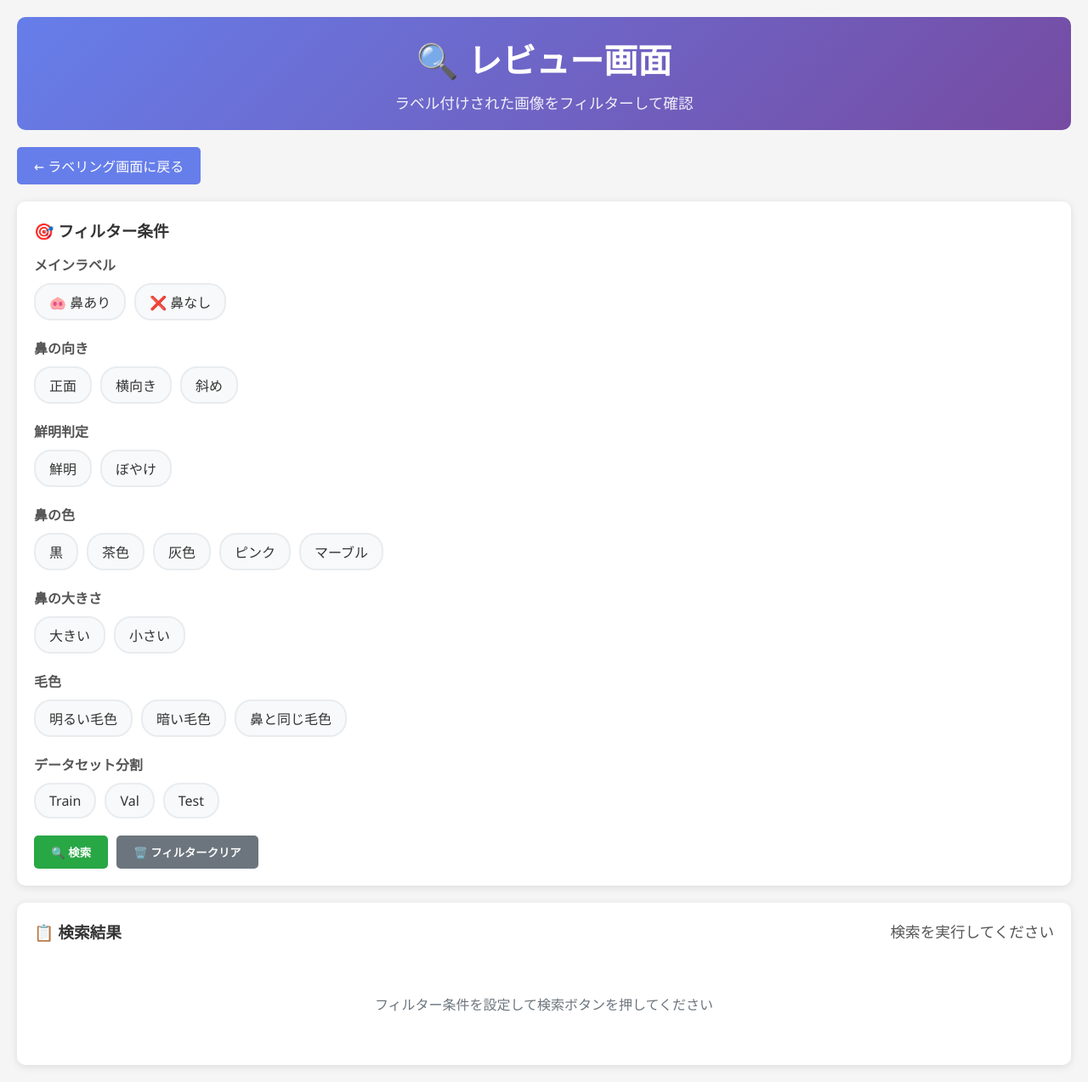
After one commit to abe-masafumi/dog-nose-labeling-admin, a Flask app: page /review in a window 1280 px wide. The commit adds this page. Shown: the whole page at 85% size. Run offline with Flask 3, Linux system fonts and the light colour scheme.

Commit message:
feat: レビュー画面とフィルター機能の実装
- 新しい/reviewルートとレビュー画面テンプレートを追加
- /api/filterエンドポイントでメインラベル、サブラベル、データセット分割によるフィルタリング機能を実装
- メインページからレビュー画面への ナビゲーションリンクを追加
- レスポンシブデザインでフィルター条件選択と検索結果表示機能を実装
- 既存のラベリング機能に影響なく新機能を追加

Co-Authored-By: 安倍将史 <masa455.wv@gmail.com>

```diff
--- a/app.py
+++ b/app.py
@@ -64,6 +64,10 @@ def register_images():
 @app.route('/')
 def index():
     return render_template('index.html')
+
+@app.route('/review')
+def review():
+    return render_template('review.html')
 
 @app.route('/api/images')
 def get_images():
@@ -256,6 +260,57 @@ def export_dataset():
     except Exception as e:
         return jsonify({'error': f'ZIPファイル作成エラー: {str(e)}'}), 500
 
+@app.route('/api/filter')
+def filter_images():
+    """フィルター条件に基づいて画像を検索"""
+    main_label = request.args.get('main_label')
+    sub_labels = request.args.getlist('sub_labels')
+    dataset_split = request.args.get('dataset_split')
+
+    conn = sqlite3.connect('labels.db')
+    cursor = conn.cursor()
+
+    query = '''
+        SELECT i.id, i.filename, i.filepath,
+               l.main_label, l.sub_labels, l.dataset_split
+        FROM images i
+        LEFT JOIN labels l ON i.filepath = l.image_path
+        WHERE 1=1
+    '''
+    params = []
+
+    if main_label:
+        query += ' AND l.main_label = ?'
+        params.append(main_label)
+
+    if dataset_split:
+        query += ' AND l.dataset_split = ?'
+        params.append(dataset_split)
+
+    if sub_labels:
+        for sub_label in sub_labels:
+            query += ' AND l.sub_labels LIKE ?'
+            params.append(f'%"{sub_label}"%')
+
+    query += ' ORDER BY i.id'
+
+    cursor.execute(query, params)
+
+    results = []
+    for row in cursor.fetchall():
+        parsed_sub_labels = json.loads(row[4]) if row[4] else []
+        results.append({
+            'id': row[0],
+            'filename': row[1],
+            'filepath': row[2],
+            'main_label': row[3],
+            'sub_labels': parsed_sub_labels,
+            'dataset_split': row[5]
+        })
+
+    conn.close()
+    return jsonify(results)
+
 @app.route('/images/<path:filename>')
 def serve_image(filename):
     return send_file(os.path.join('images', filename))
--- a/templates/index.html
+++ b/templates/index.html
@@ -476,6 +476,7 @@
                         <button class="export-button" onclick="exportData('yolo')">YOLO</button>
                     </div>
                     <button class="dataset-export" onclick="exportDataset()">📁 データセット出力</button>
+                    <a href="/review" class="nav-button" style="display: inline-block; margin-top: 10px; text-decoration: none;">🔍 レビュー画面</a>
                 </div>
 
                 <div class="shortcuts">
--- /dev/null
+++ b/templates/review.html
@@ -0,0 +1,469 @@
+<!DOCTYPE html>
+<html lang="ja">
+<head>
+    <meta charset="UTF-8">
+    <meta name="viewport" content="width=device-width, initial-scale=1.0">
+    <title>レビュー画面 - 犬の鼻ラベリング管理ツール</title>
+    <style>
+        * {
+            margin: 0;
+            padding: 0;
+            box-sizing: border-box;
+        }
+
+        body {
+            font-family: 'Segoe UI', Tahoma, Geneva, Verdana, sans-serif;
+            background-color: #f5f5f5;
+            color: #333;
+        }
+
+        .container {
+            max-width: 1400px;
+            margin: 0 auto;
+            padding: 20px;
+        }
+
+        .header {
+            background: linear-gradient(135deg, #667eea 0%, #764ba2 100%);
+            color: white;
+            padding: 20px;
+            border-radius: 10px;
+            margin-bottom: 20px;
+            text-align: center;
+        }
+
+        .header h1 {
+            font-size: 2.5em;
+            margin-bottom: 10px;
+        }
+
+        .header p {
+            font-size: 1.1em;
+            opacity: 0.9;
+        }
+
+        .navigation {
+            margin-bottom: 20px;
+        }
+
+        .nav-button {
+            background-color: #667eea;
+            color: white;
+            border: none;
+            padding: 10px 20px;
+            border-radius: 5px;
+            cursor: pointer;
+            text-decoration: none;
+            display: inline-block;
+            margin-right: 10px;
+        }
+
+        .nav-button:hover {
+            background-color: #5a67d8;
+        }
+
+        .filter-section {
+            background: white;
+            padding: 20px;
+            border-radius: 10px;
+            margin-bottom: 20px;
+            box-shadow: 0 2px 10px rgba(0,0,0,0.1);
+        }
+
+        .filter-section h3 {
+            margin-bottom: 15px;
+            color: #333;
+        }
+
+        .filter-group {
+            margin-bottom: 20px;
+        }
+
+        .filter-group h4 {
+            margin-bottom: 10px;
+            color: #555;
+        }
+
+        .filter-options {
+            display: flex;
+            flex-wrap: wrap;
+            gap: 10px;
+        }
+
+        .filter-option {
+            background-color: #f8f9fa;
+            border: 2px solid #e9ecef;
+            padding: 8px 16px;
+            border-radius: 20px;
+            cursor: pointer;
+            transition: all 0.3s ease;
+            user-select: none;
+        }
+
+        .filter-option:hover {
+            background-color: #e9ecef;
+        }
+
+        .filter-option.active {
+            background-color: #667eea;
+            color: white;
+            border-color: #667eea;
+        }
+
+        .filter-controls {
+            display: flex;
+            gap: 10px;
+            margin-top: 15px;
+        }
+
+        .search-button, .clear-button {
+            padding: 10px 20px;
+            border: none;
+            border-radius: 5px;
+            cursor: pointer;
+            font-weight: bold;
+        }
+
+        .search-button {
+            background-color: #28a745;
+            color: white;
+        }
+
+        .search-button:hover {
+            background-color: #218838;
+        }
+
+        .clear-button {
+            background-color: #6c757d;
+            color: white;
+        }
+
+        .clear-button:hover {
+            background-color: #5a6268;
+        }
+
+        .results-section {
+            background: white;
+            padding: 20px;
+            border-radius: 10px;
+            box-shadow: 0 2px 10px rgba(0,0,0,0.1);
+        }
+
+        .results-header {
+            display: flex;
+            justify-content: space-between;
+            align-items: center;
+            margin-bottom: 20px;
+        }
+
+        .results-count {
+            font-size: 1.1em;
+            color: #555;
+        }
+
+        .results-grid {
+            display: grid;
+            grid-template-columns: repeat(auto-fill, minmax(250px, 1fr));
+            gap: 20px;
+        }
+
+        .result-item {
+            border: 1px solid #ddd;
+            border-radius: 8px;
+            overflow: hidden;
+            transition: transform 0.2s ease;
+        }
+
+        .result-item:hover {
+            transform: translateY(-2px);
+            box-shadow: 0 4px 15px rgba(0,0,0,0.1);
+        }
+
+        .result-image {
+            width: 100%;
+            height: 200px;
+            object-fit: cover;
+        }
+
+        .result-info {
+            padding: 15px;
+        }
+
+        .result-filename {
+            font-weight: bold;
+            margin-bottom: 8px;
+            color: #333;
+        }
+
+        .result-labels {
+            margin-bottom: 8px;
+        }
+
+        .label-tag {
+            display: inline-block;
+            background-color: #e9ecef;
+            color: #495057;
+            padding: 2px 8px;
+            border-radius: 12px;
+            font-size: 0.8em;
+            margin-right: 5px;
+            margin-bottom: 3px;
+        }
+
+        .label-tag.main {
+            background-color: #667eea;
+            color: white;
+        }
+
+        .label-tag.dataset {
+            background-color: #28a745;
+            color: white;
+        }
+
+        .no-results {
+            text-align: center;
+            padding: 40px;
+            color: #6c757d;
+        }
+
+        .no-results h3 {
+            margin-bottom: 10px;
+        }
+
+        .loading {
+            text-align: center;
+            padding: 40px;
+            color: #6c757d;
+        }
+    </style>
+</head>
+<body>
+    <div class="container">
+        <div class="header">
+            <h1>🔍 レビュー画面</h1>
+            <p>ラベル付けされた画像をフィルターして確認</p>
+        </div>
+
+        <div class="navigation">
+            <a href="/" class="nav-button">← ラベリング画面に戻る</a>
+        </div>
+
+        <div class="filter-section">
+            <h3>🎯 フィルター条件</h3>
+
+            <div class="filter-group">
+                <h4>メインラベル</h4>
+                <div class="filter-options" id="mainLabelFilters">
+                    <div class="filter-option" data-value="nose">🐽 鼻あり</div>
+                    <div class="filter-option" data-value="non_nose">❌ 鼻なし</div>
+                </div>
+            </div>
+
+            <div class="filter-group">
+                <h4>鼻の向き</h4>
+                <div class="filter-options" id="orientationFilters">
+                    <div class="filter-option" data-value="front">正面</div>
+                    <div class="filter-option" data-value="side">横向き</div>
+                    <div class="filter-option" data-value="tilted">斜め</div>
+                </div>
+            </div>
+
+            <div class="filter-group">
+                <h4>鮮明判定</h4>
+                <div class="filter-options" id="clarityFilters">
+                    <div class="filter-option" data-value="clear">鮮明</div>
+                    <div class="filter-option" data-value="blurred">ぼやけ</div>
+                </div>
+            </div>
+
+            <div class="filter-group">
+                <h4>鼻の色</h4>
+                <div class="filter-options" id="colorFilters">
+                    <div class="filter-option" data-value="black">黒</div>
+                    <div class="filter-option" data-value="brown">茶色</div>
+                    <div class="filter-option" data-value="gray">灰色</div>
+                    <div class="filter-option" data-value="pink">ピンク</div>
+                    <div class="filter-option" data-value="marble">マーブル</div>
+                </div>
+            </div>
+
+            <div class="filter-group">
+                <h4>鼻の大きさ</h4>
+                <div class="filter-options" id="sizeFilters">
+                    <div class="filter-option" data-value="large">大きい</div>
+                    <div class="filter-option" data-value="small">小さい</div>
+                </div>
+            </div>
+
+            <div class="filter-group">
+                <h4>毛色</h4>
+                <div class="filter-options" id="furFilters">
+                    <div class="filter-option" data-value="light_fur">明るい毛色</div>
+                    <div class="filter-option" data-value="dark_fur">暗い毛色</div>
+                    <div class="filter-option" data-value="same_as_nose">鼻と同じ毛色</div>
+                </div>
+            </div>
+
+            <div class="filter-group">
+                <h4>データセット分割</h4>
+                <div class="filter-options" id="datasetFilters">
+                    <div class="filter-option" data-value="train">Train</div>
+                    <div class="filter-option" data-value="val">Val</div>
+                    <div class="filter-option" data-value="test">Test</div>
+                </div>
+            </div>
+
+            <div class="filter-controls">
+                <button class="search-button" onclick="searchImages()">🔍 検索</button>
+                <button class="clear-button" onclick="clearFilters()">🗑️ フィルタークリア</button>
+            </div>
+        </div>
+
+        <div class="results-section">
+            <div class="results-header">
+                <h3>📋 検索結果</h3>
+                <div class="results-count" id="resultsCount">検索を実行してください</div>
+            </div>
+            <div id="resultsContainer">
+                <div class="loading">フィルター条件を設定して検索ボタンを押してください</div>
+            </div>
+        </div>
+    </div>
+
+    <script>
+        let selectedFilters = {
+            mainLabel: null,
+            subLabels: [],
+            datasetSplit: null
+        };
+
+        document.addEventListener('click', function(event) {
+            if (event.target.classList.contains('filter-option')) {
+                const option = event.target;
+                const value = option.getAttribute('data-value');
+                const parent = option.parentElement;
+                const parentId = parent.id;
+
+                if (parentId === 'mainLabelFilters') {
+                    parent.querySelectorAll('.filter-option').forEach(opt => opt.classList.remove('active'));
+                    if (selectedFilters.mainLabel === value) {
+                        selectedFilters.mainLabel = null;
+                    } else {
+                        option.classList.add('active');
+                        selectedFilters.mainLabel = value;
+                    }
+                } else if (parentId === 'datasetFilters') {
+                    parent.querySelectorAll('.filter-option').forEach(opt => opt.classList.remove('active'));
+                    if (selectedFilters.datasetSplit === value) {
+                        selectedFilters.datasetSplit = null;
+                    } else {
+                        option.classList.add('active');
+                        selectedFilters.datasetSplit = value;
+                    }
+                } else {
+                    option.classList.toggle('active');
+                    const index = selectedFilters.subLabels.indexOf(value);
+                    if (index > -1) {
+                        selectedFilters.subLabels.splice(index, 1);
+                    } else {
+                        selectedFilters.subLabels.push(value);
+                    }
+                }
+            }
+        });
+
+        async function searchImages() {
+            const resultsContainer = document.getElementById('resultsContainer');
+            const resultsCount = document.getElementById('resultsCount');
+
+            resultsContainer.innerHTML = '<div class="loading">検索中...</div>';
+
+            try {
+                const params = new URLSearchParams();
+
+                if (selectedFilters.mainLabel) {
+                    params.append('main_label', selectedFilters.mainLabel);
+                }
+
+                if (selectedFilters.datasetSplit) {
+                    params.append('dataset_split', selectedFilters.datasetSplit);
+                }
+
+                selectedFilters.subLabels.forEach(subLabel => {
+                    params.append('sub_labels', subLabel);
+                });
+
+                const response = await fetch(`/api/filter?${params.toString()}`);
+                const results = await response.json();
+
+                displayResults(results);
+                resultsCount.textContent = `${results.length}件の結果`;
+
+            } catch (error) {
+                console.error('検索エラー:', error);
+                resultsContainer.innerHTML = '<div class="no-results"><h3>エラーが発生しました</h3><p>検索中にエラーが発生しました。</p></div>';
+                resultsCount.textContent = 'エラー';
+            }
+        }
+
+        function displayResults(results) {
+            const resultsContainer = document.getElementById('resultsContainer');
+
+            if (results.length === 0) {
+                resultsContainer.innerHTML = '<div class="no-results"><h3>結果が見つかりません</h3><p>フィルター条件を変更して再度検索してください。</p></div>';
+                return;
+            }
+
+            const grid = document.createElement('div');
+            grid.className = 'results-grid';
+
+            results.forEach(result => {
+                const item = document.createElement('div');
+                item.className = 'result-item';
+
+                const subLabelsHtml = result.sub_labels.map(label =>
+                    `<span class="label-tag">${label}</span>`
+                ).join('');
+
+                item.innerHTML = `
+                    <img src="/images/${result.filename}" alt="${result.filename}" class="result-image" onerror="this.style.display='none'">
+                    <div class="result-info">
+                        <div class="result-filename">${result.filename}</div>
+                        <div class="result-labels">
+                            ${result.main_label ? `<span class="label-tag main">${result.main_label}</span>` : ''}
+                            ${subLabelsHtml}
+                            ${result.dataset_split ? `<span class="label-tag dataset">${result.dataset_split}</span>` : ''}
+                        </div>
+                    </div>
+                `;
+
+                grid.appendChild(item);
+            });
+
+            resultsContainer.innerHTML = '';
+            resultsContainer.appendChild(grid);
+        }
+
+        function clearFilters() {
+            selectedFilters = {
+                mainLabel: null,
+                subLabels: [],
+                datasetSplit: null
+            };
+
+            document.querySelectorAll('.filter-option').forEach(option => {
+                option.classList.remove('active');
+            });
+
+            document.getElementById('resultsContainer').innerHTML = '<div class="loading">フィルター条件を設定して検索ボタンを押してください</div>';
+            document.getElementById('resultsCount').textContent = '検索を実行してください';
+        }
+
+        function init() {
+            console.log('レビュー画面が初期化されました');
+        }
+
+        document.addEventListener('DOMContentLoaded', init);
+    </script>
+</body>
+</html>
```
